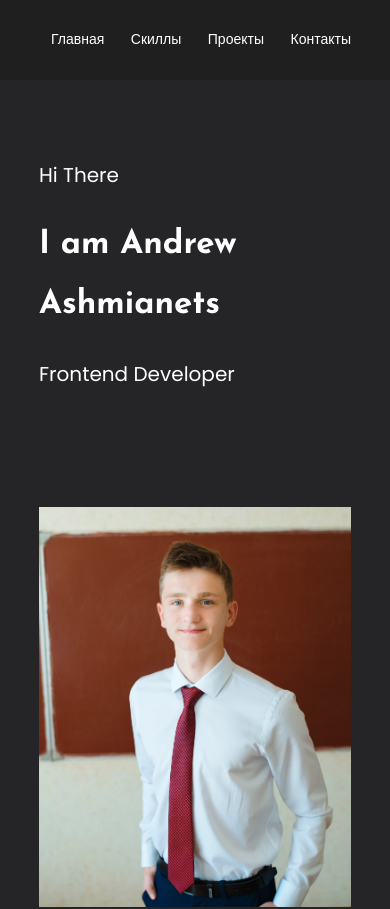
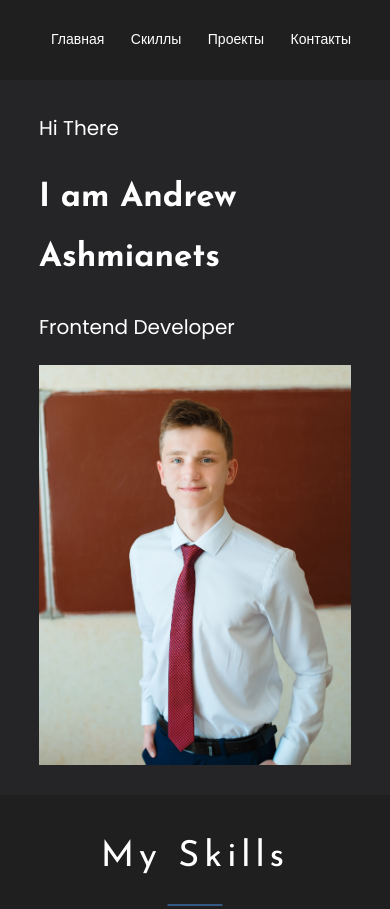
Before and after one commit to baby0ne/portfolio-react, a React (Create React App) app: page / in a window 390 px wide. Shown: the top 909 px of the page. Built offline with nearby package versions, Linux system fonts and the light colour scheme.

Commit message:
Update Main.module.scss

```diff
--- a/src/components/Main/Main.module.scss
+++ b/src/components/Main/Main.module.scss
@@ -3,6 +3,10 @@
 .mainBlock {
    background-color: $bgSecondaryColor;
    height: 100vh;
+
+   @media screen and (max-width: 954px) {
+      height: auto;
+   }
 
    .mainContainer {
       align-items: center;
@@ -24,7 +28,7 @@
             font-size: 33px;
          }
 
-         p{
+         p {
             font-size: 20px;
          }
       }
```
